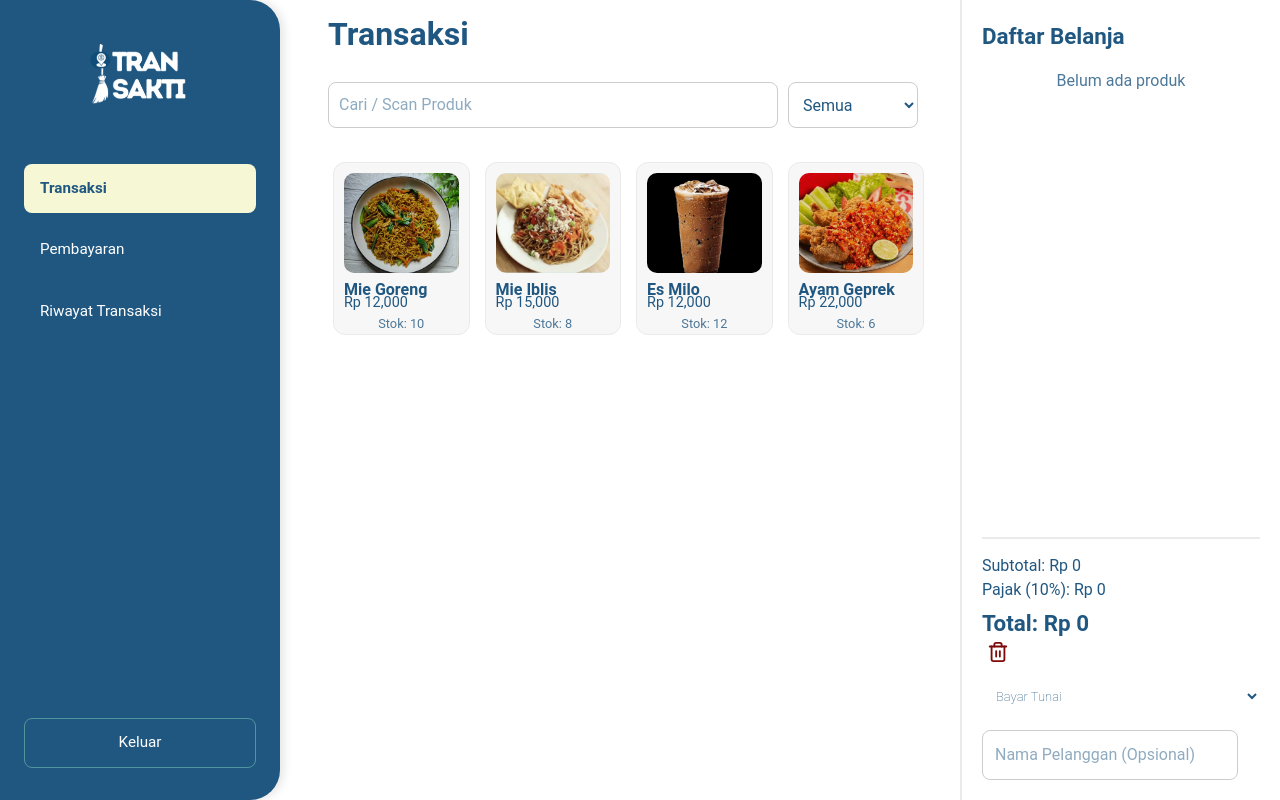
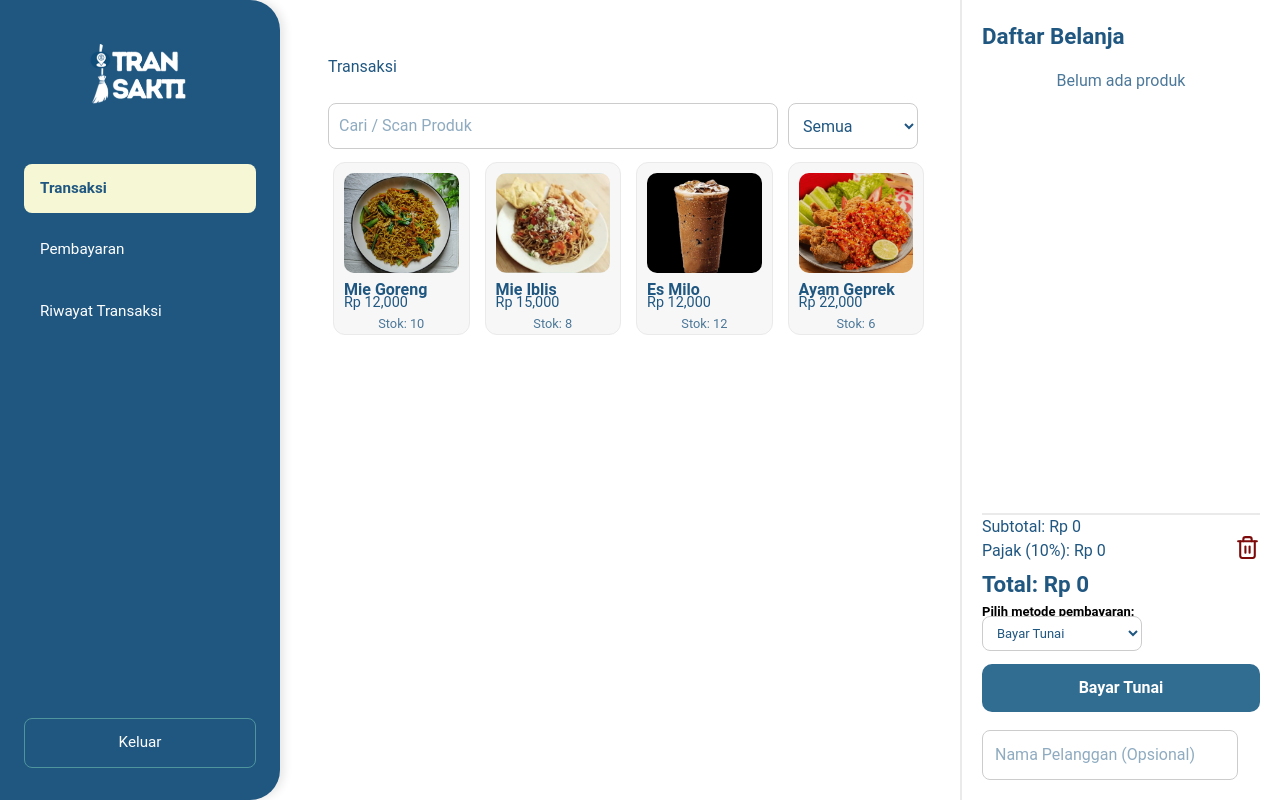
Before and after one commit to amrullh/web-transakti, a Next.js app: page /dashboard-pegawai/transaksi in a window 1280 px wide. Built offline with nearby package versions, Linux system fonts and the light colour scheme.

Commit message:
modif transaksi dan pembayran di dashboard  pegawai

```diff
--- a/app/dashboard-pegawai/pembayaran/page.tsx
+++ b/app/dashboard-pegawai/pembayaran/page.tsx
@@ -1,11 +1,34 @@
-// app/promo/page.tsx
-import React from 'react';
+'use client';
 
-export default function Promo() {
-    return (
-        <div>
-            <h1>Pembayaran</h1>
-            <p>Halaman untuk Pembayaran .</p>
-        </div>
-    );
+import Image from 'next/image';
+import Link from 'next/link';
+import styles from './pembayaran.module.css';
+
+export default function PembayaranPage() {
+  return (
+    <div className={styles.container}>
+      <h1 className={styles.title}>Pembayaran</h1>
+
+      <p className={styles.subText}>Belum ada pembayaran</p>
+      <p className={styles.descText}>
+        Silakan mengisi produk di daftar belanja pada halaman transaksi untuk menghitung harga yang perlu dibayar
+      </p>
+
+      <div className={styles.imageWrapper}>
+        <Image
+          src="/images/pembayaran.png"
+          alt="Ilustrasi Pembayaran"
+          width={650}
+          height={550}
+          className={styles.image}
+        />
+      </div>
+
+      <div className={styles.centerButton}>
+        <Link href="/dashboard-pegawai/transaksi">
+          <button className={styles.goTransaksiBtn}>Ke halaman transaksi</button>
+        </Link>
+      </div>
+    </div>
+  );
 }
--- /dev/null
+++ b/app/dashboard-pegawai/pembayaran/pembayaran.module.css
@@ -0,0 +1,53 @@
+/* === JUDUL === */
+.title {
+  margin-bottom: 10px;
+}
+
+/* === TEKS DESKRIPSI === */
+.subText {
+  font-size: 18;
+  margin-top: 25px;
+  margin-bottom: 5px;
+}
+
+.descText {
+  font-size: 14.5px;
+  opacity: 0.8;
+  max-width: 700px;
+  color: #000;
+}
+
+/* === ILUSTRASI TENGAH === */
+.imageWrapper {
+  margin-top: 20px;
+  display: flex;
+  justify-content: center;
+}
+
+.image {
+  object-fit: contain;
+}
+
+/* === BUTTON KE HALAMAN TRANSAKSI === */
+.centerButton {
+  display: flex;
+  justify-content: center;
+  margin-top: -70px;
+}
+
+.goTransaksiBtn {
+  background: #569097; /* soft teal */
+  border: none;
+  padding: 12px 22px;
+  font-size: 1rem;
+  color: #fff;
+  border-radius: 20px;
+  cursor: pointer;
+  font-weight: 600;
+  transition: 0.2s ease;
+}
+
+.goTransaksiBtn:hover {
+  background: #4b7a80; /* sedikit lebih gelap */
+  transform: scale(1.03);
+}
--- a/app/dashboard-pegawai/transaksi/page.tsx
+++ b/app/dashboard-pegawai/transaksi/page.tsx
@@ -4,6 +4,7 @@ import Image from 'next/image';
 import React, { useState } from 'react';
 import styles from './transaksi.module.css';
 import { FiTrash2 } from "react-icons/fi";
+import { useRouter } from "next/navigation";
 
 type Product = {
   id: number;
@@ -27,13 +28,15 @@ const products: Product[] = [
 ];
 
 export default function TransaksiPage() {
+
+  const router = useRouter();
+
   const [stockProducts, setStockProducts] = useState<Product[]>(products);
   const [cart, setCart] = useState<CartItem[]>([]);
   const [customerName, setCustomerName] = useState('');
   const [search, setSearch] = useState('');
   const [kategori, setKategori] = useState("Semua");
   const [paymentMethod, setPaymentMethod] = useState("Bayar Tunai");
-  const [showPaymentPopup, setShowPaymentPopup] = useState(false);
   const [showDeletePopup, setShowDeletePopup] = useState(false);
 
   const filteredProducts = stockProducts
@@ -117,7 +120,6 @@ export default function TransaksiPage() {
   const tax = subtotal * 0.1;
   const total = subtotal + tax;
 
-  // 🚀 LOGIKA BARU — PENCARIAN + SCAN BARCODE (ID)
   const handleSearchInput = (value: string) => {
     setSearch(value);
 
@@ -128,6 +130,24 @@ export default function TransaksiPage() {
     if (scanned) {
       addToCart(scanned);
       setTimeout(() => setSearch(""), 300);
+    }
+  };
+
+  // ==============================
+  //  HANDLE BUTTON PEMBAYARAN
+  // ==============================
+  const handleBayar = () => {
+    if (cart.length === 0) {
+      alert("Keranjang kosong!");
+      return;
+    }
+
+    if (paymentMethod === "Bayar Tunai") {
+      router.push("/pembayaran/tunai");
+    } else if (paymentMethod === "Bayar Qris") {
+      router.push("/pembayaran/qris");
+    } else if (paymentMethod === "Transfer") {
+      router.push("/pembayaran/transfer");
     }
   };
 
@@ -210,6 +230,7 @@ export default function TransaksiPage() {
           ))}
         </div>
 
+        <div className={styles.infoTransaksi}>
           <div className={styles.priceInfo}>
             <p>Subtotal: Rp {subtotal.toLocaleString()}</p>
             <p>Pajak (10%): Rp {tax.toLocaleString()}</p>
@@ -220,6 +241,12 @@ export default function TransaksiPage() {
             className={styles.trashBtn}
             onClick={() => setShowDeletePopup(true)}
           />
+        </div>
+
+        {/* Metode Pembayaran */}
+        <div className={styles.choosePay}>
+          <p>Pilih metode pembayaran:</p>
+        </div>
 
         <select
           className={styles.selectPayment}
@@ -230,6 +257,14 @@ export default function TransaksiPage() {
           <option>Bayar Qris</option>
           <option>Transfer</option>
         </select>
+
+        {/* BUTTON BAYAR */}
+        <button
+          className={styles.btnPayment}
+          onClick={handleBayar}
+        >
+          {paymentMethod}
+        </button>
 
         <input
           type="text"
@@ -243,7 +278,7 @@ export default function TransaksiPage() {
       {showDeletePopup && (
         <div className={styles.popupOverlay}>
           <div className={styles.popupBox}>
-            <h3 className={styles.popupTitle}>Hapus semua transaksi?</h3>
+            <h3 className={styles.popupTitle}>Hapus transaksi ini?</h3>
             <div className={styles.popupActions}>
               <button
                 className={styles.cancelBtn}
@@ -264,6 +299,7 @@ export default function TransaksiPage() {
           </div>
         </div>
       )}
+
     </div>
   );
 }
--- a/app/dashboard-pegawai/transaksi/transaksi.module.css
+++ b/app/dashboard-pegawai/transaksi/transaksi.module.css
@@ -19,10 +19,8 @@
 }
 
 .title {
-  font-size: 2rem;
-  font-weight: bold;
-  color: #205781;
   margin-bottom: 1.5rem;
+  margin-top: 45px;
 }
 
 .searchRow {
@@ -112,9 +110,8 @@
 
 /* Daftar belanja scrollable */
 .cartWrapper {
-  flex: 1;
+  height:500px;
   overflow-y: auto;
-  margin-bottom: 20px;
 }
 
 .emptyText {
@@ -170,9 +167,23 @@
 }
 
 /* HARGA */
-.priceInfo {
+
+.infoTransaksi{
+  display: flex;
+  justify-content: space-between;
   border-top: 2px solid #eaeaea;
-  padding-top: 15px;
+}
+
+.trashBtn {
+  font-size: 25px;
+  cursor: pointer;
+  transition: 0.2s ease;
+  color:#7d0a0a;
+  margin-top:20px;
+}
+
+.trashBtn:hover {
+  color: #4b0101;
 }
 
 .totalHarga {
@@ -184,35 +195,49 @@
 
 /* === PEMBAYARAN === */
 
+.choosePay {
+  font-size: 13px;
+  font-weight: 600;
+  margin-bottom: -5px;
+  color:#000000;
+}
+
 .selectPayment {
-  width: 100%;
-  padding: 10px;
+  width: 160px;
+  padding: 8px 10px;
   border-radius: 8px;
+  border: 1px solid #ccc;
   font-size: 13px;
-  font-weight:lighter;
-  margin-top: 15px;
   cursor: pointer;
-  transition: 0.2s;
+  background: #ffffff;
+  transition: 0.2s ease;
+}
+
+.selectPayment:hover {
+  border-color: #316c91;
 }
 
 .customerInput {
-  margin-top: 15px;
+  margin-top: 18px;
   width: 92%;
   padding: 12px;
   border-radius: 8px;
   border: 1px solid #ccc;
 }
 
-.trashBtn {
-  font-size: 22px;
+.btnPayment {
+  background: #316c91;
+  border: none;
+  border-radius: 10px;
+  margin-top: 13px;
+  padding: 12px 5px;
+  color: #fff;
+  font-weight: bold;
   cursor: pointer;
-  transition: 0.2s ease;
-  margin: 0 5px;
-  color:#7d0a0a;
 }
 
-.trashBtn:hover {
-  color: #4b0101;
+.btnPayment:hover {
+  background: #205781;        /* versi lebih gelap untuk hover */
 }
 
 /* POPUP KONFIRMASI HAPUS */
```
Also changed, not shown: app/dashboard-pegawai/pembayaran/qris/page.tsx (added), app/dashboard-pegawai/pembayaran/transfer/page.tsx (added), app/dashboard-pegawai/pembayaran/tunai/page.tsx (added), public/images/pembayaran.png (added). Lines whose indentation alone changed are shown as unchanged.
